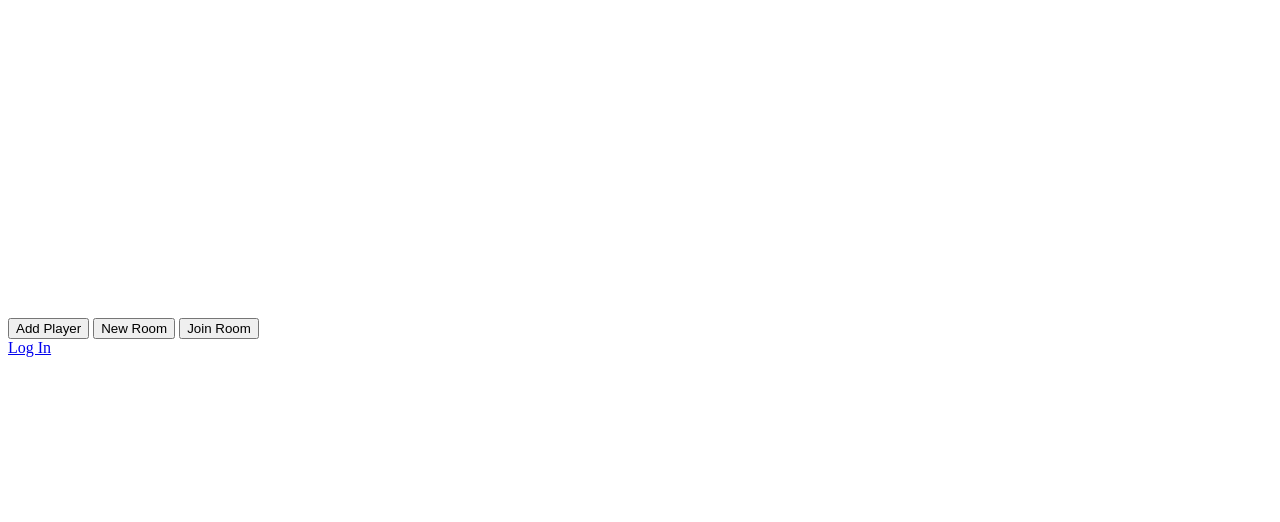
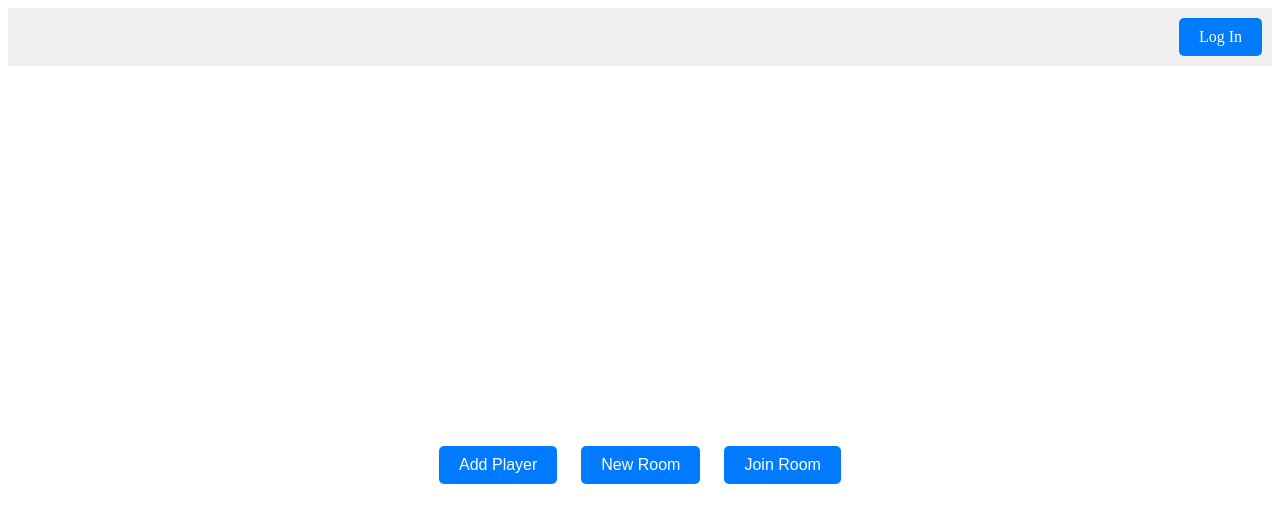
Before and after one commit to pwr-cloudprogramming/a10-lauraSeatovic, a plain HTML site: page frontend/src/index.html in a window 1280 px wide. Drawn offline with nearby package versions, Linux system fonts and the light colour scheme.

Commit message:
Change style

```diff
--- a/frontend/src/css/tic_tac_toe.css
+++ b/frontend/src/css/tic_tac_toe.css
@@ -1,3 +1,113 @@
+/* Style for the user info section */
+#user-info {
+    display: flex;
+    align-items: center;
+    justify-content: space-between;
+    padding: 10px;
+    background-color: #f0f0f0;
+    margin-bottom: 20px;
+  }
+
+  #display-name {
+    font-size: 18px;
+  }
+
+  #logout {
+    background-color: #ff6347;
+    color: white;
+    border: none;
+    padding: 8px 16px;
+    border-radius: 5px;
+    cursor: pointer;
+  }
+
+
+  /* Style for the buttons */
+  button {
+    margin: 10px;
+    padding: 10px 20px;
+    font-size: 16px;
+    background-color: #007bff;
+    color: white;
+    border: none;
+    border-radius: 5px;
+    cursor: pointer;
+  }
+
+
+  a#login-btn {
+    display: inline-block;
+    padding: 10px 20px;
+    font-size: 16px;
+    background-color: #007bff;
+    color: white;
+    border: none;
+    border-radius: 5px;
+    cursor: pointer;
+    text-decoration: none; /* Remove default underline */
+}
+
+
+
+#login-section {
+  margin-bottom: 20px;
+}
+
+
+
+
+#header {
+  display: flex;
+  justify-content: space-between;
+  align-items: center;
+  padding: 10px;
+}
+
+#login-info {
+  display: flex;
+  align-items: center;
+}
+
+
+
+#container {
+  display: flex;
+  flex-direction: column;
+  align-items: center;
+}
+
+#login-section {
+  margin-bottom: 20px;
+  width: 100%;
+  float: left;
+}
+#login-btn {
+  width: auto; /* Let the button adjust its width according to its content */
+}
+
+#main-content {
+  display: flex;
+  justify-content: space-between;
+  width: 80%; /* Adjust as needed */
+}
+
+.board-container {
+  flex: 1;
+  margin-right: 0px;
+  display: flex;
+  justify-content: right;
+
+}
+
+.game-info {
+  flex: 1;
+  margin-left: 20px;
+}
+
+.game-controls {
+  margin-top: 20px;
+}
+
 .board {
   display: grid;
   grid-template-columns: repeat(3, 100px);
@@ -14,4 +124,8 @@
   justify-content: center;
   font-size: 24px;
   cursor: pointer;
+  background-color: #f0f0f0;
+  border: 1px solid #ccc;
 }
+
+/* Add other styles as needed */
--- a/frontend/src/index.html
+++ b/frontend/src/index.html
@@ -7,25 +7,42 @@
     <link rel="stylesheet" href="css/tic_tac_toe.css">
 </head>
 <body>
+    <div id="container">
+        <!-- Login and user info section -->
+        <div id="login-section">
             <div id="user-info">
                 <span id="display-name"></span>
+                <a id="login-btn" href="https://tic-tac-toe-domain.auth.us-east-1.amazoncognito.com/login?client_id=4j660clo5f8nunsl42an81atnp&response_type=token&scope=openid&redirect_uri=http%3A%2F%2Flocalhost%3A5500%2F">Log In</a>
                 <button id="logout" style="display: none;">Log Out</button>
             </div>
+        </div>
+
+        <!-- Main content -->
+        <div id="main-content">
+            <!-- Board section -->
+            <div class="board-container">
                 <div class="board" id="board"></div>
-    <script src="tic_tac_toe.js"></script>
-    <script src="https://cdnjs.cloudflare.com/ajax/libs/socket.io/4.4.1/socket.io.js"></script>
-    <script src="https://cdn.jsdelivr.net/npm/axios/dist/axios.min.js"></script>
-    <button id="add-player-btn">Add Player</button>
-    <button id="new-game-btn">New Room</button>
-    <button id="join-game-btn">Join Room</button>
-    <!--<button id="reset-game-btn">Reset Game</button>-->
+            </div>
+
+            <!-- Game info section -->
+            <div class="game-info">
                 <div id="player" class="player-container"></div>
                 <div id="message" class="message-container"></div>
                 <div id="gameIdContainer"></div>
                 <div id="players" class="players-container"></div>
+            </div>
+        </div>
 
-        <!-- Sign-in button -->
-    <a href="https://tic-tac-toe-domain.auth.us-east-1.amazoncognito.com/login?client_id=761sinu6b3ak55e7tr4alk4fj1&response_type=token&scope=openid&redirect_uri=http%3A%2F%2Flocalhost%3A5500%2F">Log In</a>
+        <!-- Game control buttons -->
+        <div class="game-controls">
+            <button id="add-player-btn">Add Player</button>
+            <button id="new-game-btn">New Room</button>
+            <button id="join-game-btn">Join Room</button>
+        </div>
+    </div>
 
+    <script src="tic_tac_toe.js"></script>
+    <script src="https://cdnjs.cloudflare.com/ajax/libs/socket.io/4.4.1/socket.io.js"></script>
+    <script src="https://cdn.jsdelivr.net/npm/axios/dist/axios.min.js"></script>
 </body>
 </html>
--- a/frontend/src/tic_tac_toe.js
+++ b/frontend/src/tic_tac_toe.js
@@ -379,13 +379,18 @@ document.addEventListener('DOMContentLoaded', function() {
             const displayName = localStorage.getItem('name');
             const logoutButton = document.getElementById('logout');
             const displayNameElement = document.getElementById('display-name');
+            const loginButton = document.getElementById('login-btn');
 
             if (accessToken && displayName) {
+                // User is logged in, display user info and logout button
                 displayNameElement.textContent = `Welcome, ${displayName}`;
                 logoutButton.style.display = 'inline';
+                loginButton.style.display = 'none'; // Hide the login button
             } else {
+                // User is not logged in, hide user info and logout button
                 displayNameElement.textContent = '';
                 logoutButton.style.display = 'none';
+                loginButton.style.display = 'block'; // Show the login button
             }
         }
 
```
Also changed, not shown: 1 other file. Lines whose indentation alone changed are shown as unchanged.
